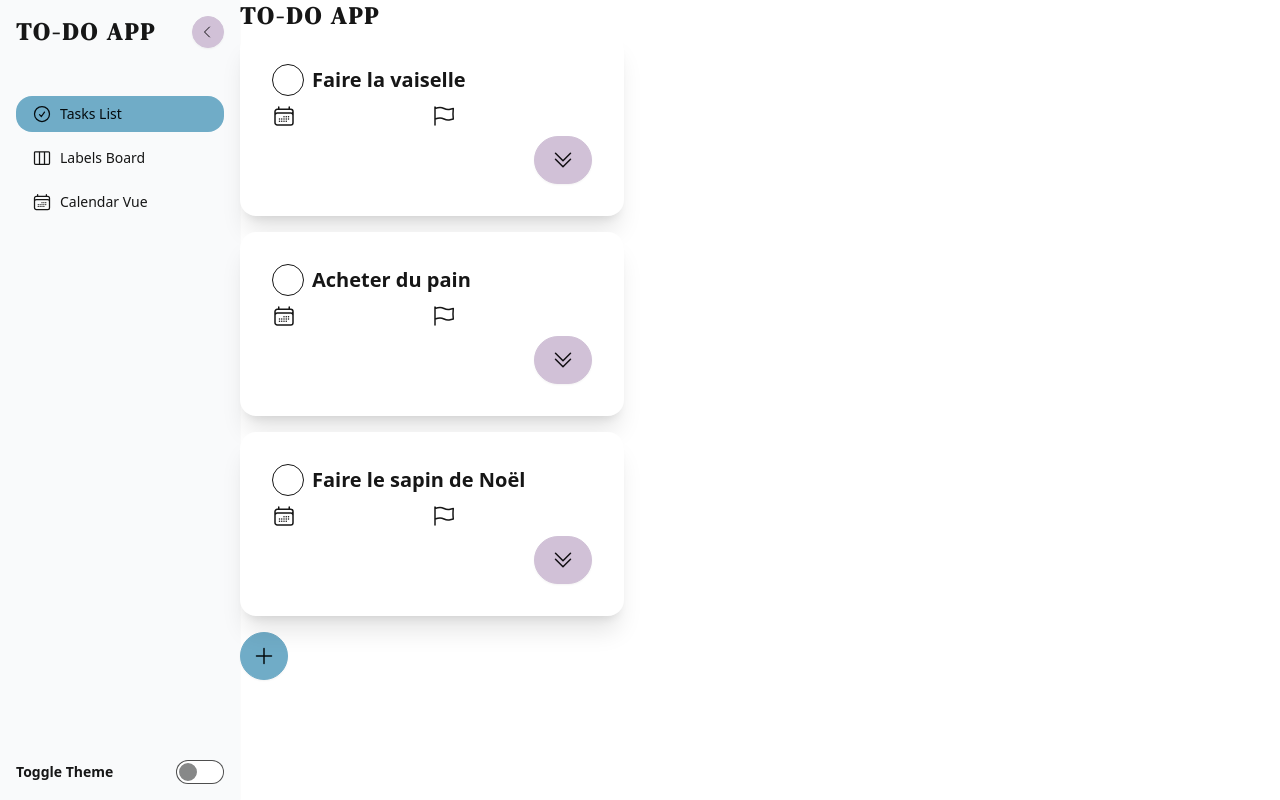
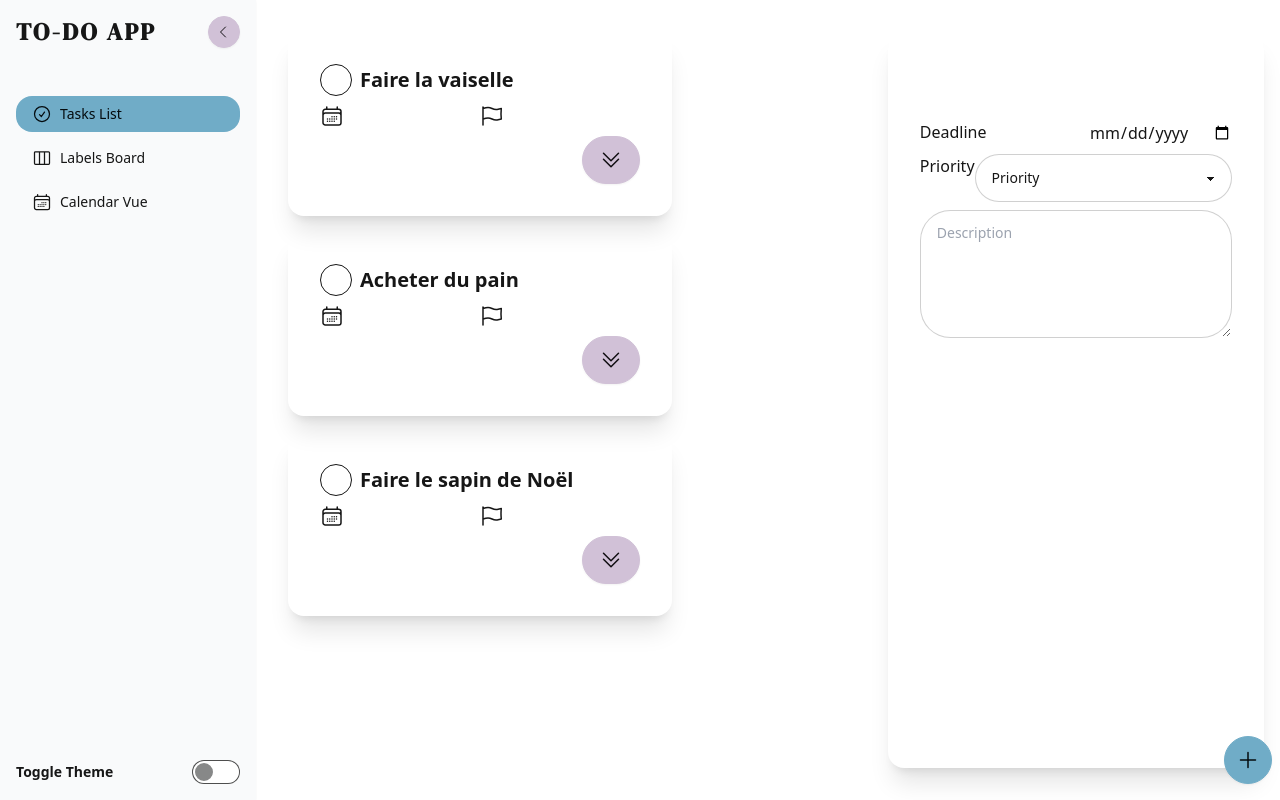
Before and after one commit to AurelieESEO/todo_react_project, a React (Vite) app in the folder todo_react_project/: page / in a window 1280 px wide. Built offline with nearby package versions, Linux system fonts and the light colour scheme; a web font is replaced by a local one.

Commit message:
Redesigned main page UI

```diff
--- a/todo_react_project/src/App.tsx
+++ b/todo_react_project/src/App.tsx
@@ -5,17 +5,15 @@ import TaskView from "./components/TaskView.tsx";
 function App() {
 
   return (
-		<main data-theme="pastel" className="h-full bg-base-100">
-			<div className={'h-full flex flex-row'}>
-				<Sidebar></Sidebar>
-				<div className="flex flex-col">
-					<h1 className="font-body font-title tracking-widest uppercase font-semibold text-2xl ">To-Do App</h1>
-					<TaskView></TaskView>
-
-				</div>
-			</div>
-
-		</main>
+      <main data-theme="pastel" className="h-screen w-screen bg-base-100 flex flex-row">
+        <div>
+          <Sidebar></Sidebar>
+        </div>
+        <div className={'w-full'}>
+          {/*<h1 className="font-body font-title tracking-widest uppercase font-semibold text-2xl ">To-Do App</h1>*/}
+          <TaskView></TaskView>
+        </div>
+      </main>
   )
 }
 
--- a/todo_react_project/src/components/Sidebar.tsx
+++ b/todo_react_project/src/components/Sidebar.tsx
@@ -22,13 +22,13 @@ const Sidebar: React.FC = () => {
 
 
 	return (
-		<aside className={`h-screen ${short ? 'w-20' : 'w-60'}`}>
+		<aside className={`h-screen ${short ? 'w-20' : 'w-64'}`}>
 			<nav
 				className={`bg-base-200 h-full flex flex-col border-accent-content shadow-sm`}>
 				<div className={`p-4 pb-2 flex ${short ? 'justify-center' : 'justify-between'} items-center`}>
 					{short ?
 						null :
-						<h1 className="font-body font-title tracking-widest uppercase font-semibold text-2xl ">
+						<h1 className="font-body font-title tracking-widest uppercase font-semibold text-2xl">
 							To-Do App
 						</h1>
 					}
--- a/todo_react_project/src/components/Task.tsx
+++ b/todo_react_project/src/components/Task.tsx
@@ -1,9 +1,9 @@
 import React from "react";
 
 type Props = {
-    title : string;
+  title: string;
 };
-const Task: React.FC<Props> = (props:Props) => {
+const Task: React.FC<Props> = (props: Props) => {
   const [detailsVisible, setDetailsVisible] = React.useState(true);
   const [title, setTitle] = React.useState(props.title);
   const [deadline, setDeadline] = React.useState('');
@@ -14,21 +14,20 @@ const Task: React.FC<Props> = (props:Props) => {
     setDetailsVisible(!detailsVisible);
   };
 
-    const handleInputChangeTitle = (event) => {
-        setTitle(event.target.value);
-    }
-
-    const handleInputChangeDeadline = (event) => {
-        setDeadline(event.target.value);
-    }
-
-    const handleInputChangePriority = (event) => {
-        setPriority(event.target.value);
-    }
+  // const handleInputChangeTitle = (event: { target: { value: React.SetStateAction<string>; }; }) => {
+  //     setTitle(event.target.value);
+  // }
+  //
+  // const handleInputChangeDeadline = (event: { target: { value: React.SetStateAction<string>; }; }) => {
+  //     setDeadline(event.target.value);
+  // }
+  //
+  // const handleInputChangePriority = (event: { target: { value: React.SetStateAction<string>; }; }) => {
+  //     setPriority(event.target.value);
+  // }
 
   return (
-        <div className={'flex flex-column'}>
-            <div className="card w-96 bg-base-100 shadow-xl gap-1 mb-4 mr-12">
+      <div className=" flex flex-column card w-96 shadow-xl gap-1 mb-4">
         <div className="card-body">
           <div className="flex flex-row flex-start">
             <button
@@ -37,49 +36,34 @@ const Task: React.FC<Props> = (props:Props) => {
             <h2 className="card-title">{title}</h2>
           </div>
           <div className={"flex flex-column"}>
-                        <svg xmlns="http://www.w3.org/2000/svg" fill="none" viewBox="0 0 24 24" stroke-width="1.5" stroke="currentColor" className="w-6 h-6">
-                            <path stroke-linecap="round" stroke-linejoin="round" d="M6.75 3v2.25M17.25 3v2.25M3 18.75V7.5a2.25 2.25 0 012.25-2.25h13.5A2.25 2.25 0 0121 7.5v11.25m-18 0A2.25 2.25 0 005.25 21h13.5A2.25 2.25 0 0021 18.75m-18 0v-7.5A2.25 2.25 0 015.25 9h13.5A2.25 2.25 0 0121 11.25v7.5m-9-6h.008v.008H12v-.008zM12 15h.008v.008H12V15zm0 2.25h.008v.008H12v-.008zM9.75 15h.008v.008H9.75V15zm0 2.25h.008v.008H9.75v-.008zM7.5 15h.008v.008H7.5V15zm0 2.25h.008v.008H7.5v-.008zm6.75-4.5h.008v.008h-.008v-.008zm0 2.25h.008v.008h-.008V15zm0 2.25h.008v.008h-.008v-.008zm2.25-4.5h.008v.008H16.5v-.008zm0 2.25h.008v.008H16.5V15z" />
+            <svg xmlns="http://www.w3.org/2000/svg" fill="none"
+                 viewBox="0 0 24 24" stroke-width="1.5" stroke="currentColor"
+                 className="w-6 h-6">
+              <path stroke-linecap="round" stroke-linejoin="round"
+                    d="M6.75 3v2.25M17.25 3v2.25M3 18.75V7.5a2.25 2.25 0 012.25-2.25h13.5A2.25 2.25 0 0121 7.5v11.25m-18 0A2.25 2.25 0 005.25 21h13.5A2.25 2.25 0 0021 18.75m-18 0v-7.5A2.25 2.25 0 015.25 9h13.5A2.25 2.25 0 0121 11.25v7.5m-9-6h.008v.008H12v-.008zM12 15h.008v.008H12V15zm0 2.25h.008v.008H12v-.008zM9.75 15h.008v.008H9.75V15zm0 2.25h.008v.008H9.75v-.008zM7.5 15h.008v.008H7.5V15zm0 2.25h.008v.008H7.5v-.008zm6.75-4.5h.008v.008h-.008v-.008zm0 2.25h.008v.008h-.008V15zm0 2.25h.008v.008h-.008v-.008zm2.25-4.5h.008v.008H16.5v-.008zm0 2.25h.008v.008H16.5V15z"/>
             </svg>
             <p>{deadline}</p>
-                        <svg xmlns="http://www.w3.org/2000/svg" fill="none" viewBox="0 0 24 24" stroke-width="1.5" stroke="currentColor" className="w-6 h-6">
-                            <path stroke-linecap="round" stroke-linejoin="round" d="M3 3v1.5M3 21v-6m0 0l2.77-.693a9 9 0 016.208.682l.108.054a9 9 0 006.086.71l3.114-.732a48.524 48.524 0 01-.005-10.499l-3.11.732a9 9 0 01-6.085-.711l-.108-.054a9 9 0 00-6.208-.682L3 4.5M3 15V4.5" />
+            <svg xmlns="http://www.w3.org/2000/svg" fill="none"
+                 viewBox="0 0 24 24" stroke-width="1.5" stroke="currentColor"
+                 className="w-6 h-6">
+              <path stroke-linecap="round" stroke-linejoin="round"
+                    d="M3 3v1.5M3 21v-6m0 0l2.77-.693a9 9 0 016.208.682l.108.054a9 9 0 006.086.71l3.114-.732a48.524 48.524 0 01-.005-10.499l-3.11.732a9 9 0 01-6.085-.711l-.108-.054a9 9 0 00-6.208-.682L3 4.5M3 15V4.5"/>
             </svg>
             <p>{priority}</p>
           </div>
 
           <div className="card-actions justify-end">
             <button className="btn btn-primary" onClick={handleClickButton}>
-                            <svg xmlns="http://www.w3.org/2000/svg" fill="none" viewBox="0 0 24 24" stroke-width="1.5" stroke="currentColor" className="w-6 h-6">
-                                <path stroke-linecap="round" stroke-linejoin="round" d="M19.5 5.25l-7.5 7.5-7.5-7.5m15 6l-7.5 7.5-7.5-7.5" />
+              <svg xmlns="http://www.w3.org/2000/svg" fill="none"
+                   viewBox="0 0 24 24" stroke-width="1.5" stroke="currentColor"
+                   className="w-6 h-6">
+                <path stroke-linecap="round" stroke-linejoin="round"
+                      d="M19.5 5.25l-7.5 7.5-7.5-7.5m15 6l-7.5 7.5-7.5-7.5"/>
               </svg>
             </button>
-
           </div>
         </div>
       </div>
-            <div className={`card w-96 bg-base-100 shadow-xl gap-1 mb-4 ${detailsVisible ? 'hidden' : ''}`}>
-                <div className="card-body">
-                    <input className={"input card-title w-full max-w-xs"} value={title} type="text" onChange={handleInputChangeTitle}/>
-                    <div className={'flex flex-column'}>
-                        <p>Deadline</p>
-                        <input type="date" value={deadline} onChange={handleInputChangeDeadline}/>
-                    </div>
-                    <div className={'flex flex-column'}>
-                        <p>Priority</p>
-                        <select className="select select-bordered w-full max-w-xs" onChange={handleInputChangePriority}>
-                            <option disabled selected>Priority</option>
-                            {prioritiesAvailable.map((priority, index) => (
-                                <option key={index}>{priority}</option>
-                            ))}
-                        </select>
-                    </div>
-                    <textarea className={"textarea textarea-bordered w-full max-w-xs"} placeholder={"Description"}/>
-
-                </div>
-            </div>
-        </div>
-
-
   );
 }
 
--- /dev/null
+++ b/todo_react_project/src/components/TaskEdit.tsx
@@ -0,0 +1,59 @@
+import React from "react";
+
+const TaskEdit: React.FC = ({ taskDetails }) => {
+  // const [taskBeingEdited, setTaskBeingEdited] = React.useState(false);
+  //
+  // const handleClickButton = () => {
+  //   setTaskBeingEdited(!taskBeingEdited);
+  // };
+
+  return (
+      // <div
+      //     className={`card w-96 bg-base-100 shadow-xl gap-1 mb-4 ${detailsVisible ? 'hidden' : ''}`}>
+      //   <div className="card-body">
+      //     <input className={"input card-title w-full max-w-xs"} value={title}
+      //            type="text" onChange={handleInputChangeTitle}/>
+      //     <div className={'flex flex-column'}>
+      //       <p>Deadline</p>
+      //       <input type="date" value={deadline}
+      //              onChange={handleInputChangeDeadline}/>
+      //     </div>
+      //     <div className={'flex flex-column'}>
+      //       <p>Priority</p>
+      //       <select className="select select-bordered w-full max-w-xs"
+      //               onChange={handleInputChangePriority}>
+      //         <option disabled selected>Priority</option>
+      //         {prioritiesAvailable.map((priority, index) => (
+      //             <option key={index}>{priority}</option>
+      //         ))}
+      //       </select>
+      //     </div>
+      //     <textarea className={"textarea textarea-bordered w-full max-w-xs"}
+      //               placeholder={"Description"}/>
+      //
+      //   </div>
+      // </div>
+
+  <div className={`h-full card bg-base-100 shadow-xl gap-1`}>
+    <div className="card-body">
+      <input className={"input card-title w-full max-w-xs"}
+             type="text"/>
+      <div className={'flex flex-column'}>
+        <p>Deadline</p>
+        <input type="date"/>
+      </div>
+      <div className={'flex flex-column'}>
+        <p>Priority</p>
+        <select className="select select-bordered w-full max-w-xs">
+          <option disabled selected>Priority</option>
+        </select>
+      </div>
+      <textarea className={"textarea textarea-bordered w-full h-32"}
+                placeholder={"Description"}/>
+
+    </div>
+  </div>
+)
+}
+
+export default TaskEdit;
--- a/todo_react_project/src/components/TaskView.tsx
+++ b/todo_react_project/src/components/TaskView.tsx
@@ -1,25 +1,43 @@
 import React from "react";
 import Task from "./Task.tsx";
+import TaskEdit from "./TaskEdit.tsx";
 
 const TaskView: React.FC = () => {
   const [tasksName, setTasksName] = React.useState(['Faire la vaiselle', 'Acheter du pain', 'Faire le sapin de Noël']);
+  const [task, setTask] = React.useState<React.ReactElement | null>(null);
 
   const addValue = () => {
     setTasksName([...tasksName, 'Task']);
   }
 
+  const handleTaskClick = (task: React.ReactElement) => {
+    // Mettez à jour l'état avec les détails de la tâche
+    setTask(task);
+  };
+
   return (
-        <div>
-        <div className="flex flex-col justify-between">
-            {tasksName.map((taskName) => (
-                <Task title={taskName}/>
+      <div className="px-4 py-8 flex flex-row gap-8 justify-start w-full h-full">
+        {/*w-3/6 if sidebar short*/}
+        <div className="w-3/5 px-4 flex flex-col justify-normal overflow-y-scroll">
+          {tasksName.map((taskName, index) => (
+              <Task key={index} title={taskName}
+                    onTaskClick={() => handleTaskClick(<Task
+                        title={taskName}/>)}/>
           ))}
         </div>
-        <button className="btn btn-neutral btn-circle flex flex-end" onClick={() => addValue()}>
-        <svg xmlns="http://www.w3.org/2000/svg" fill="none" viewBox="0 0 24 24" stroke-width="1.5" stroke="currentColor" className="w-6 h-6">
-            <path stroke-linecap="round" stroke-linejoin="round" d="M12 4.5v15m7.5-7.5h-15" />
+        <TaskEdit task={task}></TaskEdit>
+
+        <div className="fixed bottom-4 right-2">
+          <button className="btn btn-neutral btn-circle flex flex-end"
+                  onClick={addValue}>
+            <svg xmlns="http://www.w3.org/2000/svg" fill="none"
+                 viewBox="0 0 24 24"
+                 stroke-width="1.5" stroke="currentColor" className="w-6 h-6">
+              <path stroke-linecap="round" stroke-linejoin="round"
+                    d="M12 4.5v15m7.5-7.5h-15"/>
             </svg>
           </button>
+        </div>
       </div>
   );
 }
```
Also changed, not shown: todo_react_project/src/index.css (+18 -0 lines). Lines whose indentation alone changed are shown as unchanged.
